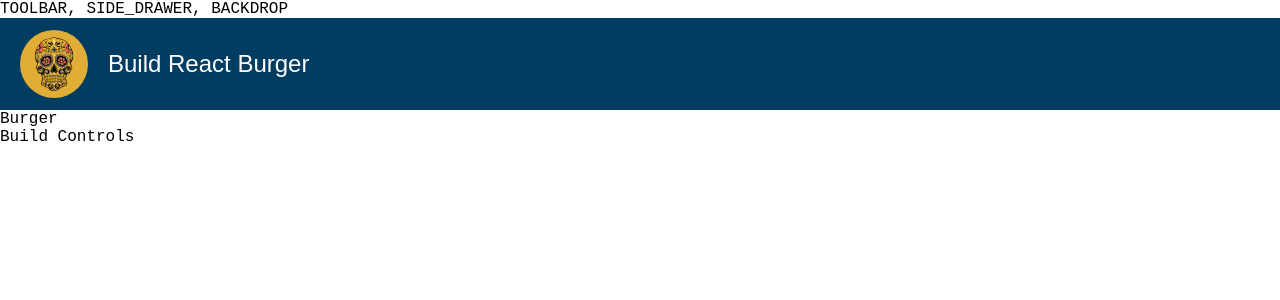
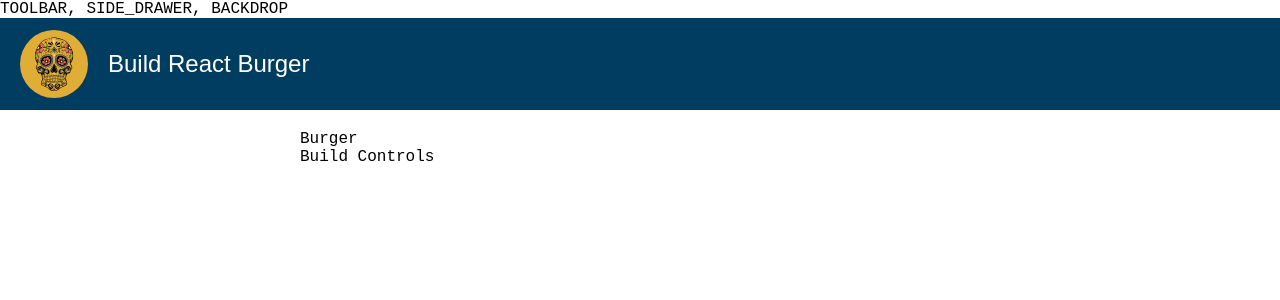
Before and after one commit to sebaural/all_jacks, a React app: page / in a window 1280 px wide. Shown: the top 300 px of the page. Built offline with nearby package versions, Linux system fonts and the light colour scheme.

Commit message:
added Burger.js

```diff
--- a/src/App.js
+++ b/src/App.js
@@ -2,19 +2,12 @@ import React, { Component } from 'react';
 import Layout from './components/Layout/Layout';
 import BurgerBuilder from './containers/BurgerBuilder/BurgerBuilder';
 
-import logo from './logo.svg';
 import './App.css';
 
 class App extends Component {
   render() {
     return (
       <Layout>
-        <div className="App-header">
-          <div className="logo_holder">
-            <img src={logo} className="App-logo" alt="logo"/>
-          </div>
-          <h2>Build React Burger</h2>
-        </div>
         <BurgerBuilder/>
       </Layout>
     );
--- a/src/components/Layout/Layout.css
+++ b/src/components/Layout/Layout.css
@@ -0,0 +1,5 @@
+main {
+  max-width: 680px;
+  margin: 0 auto;
+  padding: 20px;
+}
--- a/src/components/Layout/Layout.js
+++ b/src/components/Layout/Layout.js
@@ -1,14 +1,20 @@
 import React from 'react';
 import Aux from '../../hoc/Aux';
+import logo from '../../logo.svg';
 
-import layoutClasses from './Layout.css';
+import './Layout.css';
 
 const layout = ( props ) => (
 
   <Aux>
     <div>TOOLBAR, SIDE_DRAWER, BACKDROP</div>
-
-    <main className={layoutClasses}>
+    <div className="App-header">
+      <div className="logo_holder">
+        <img src={logo} className="App-logo" alt="logo"/>
+      </div>
+      <h2>Build React Burger</h2>
+    </div>
+    <main>
       {props.children}
     </main>
   </Aux>
```
Also changed, not shown: src/components/Burger/Burger.js (added).
